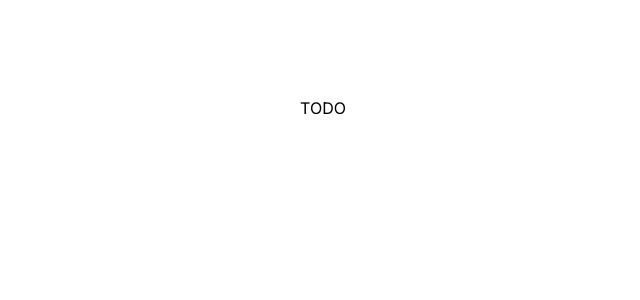
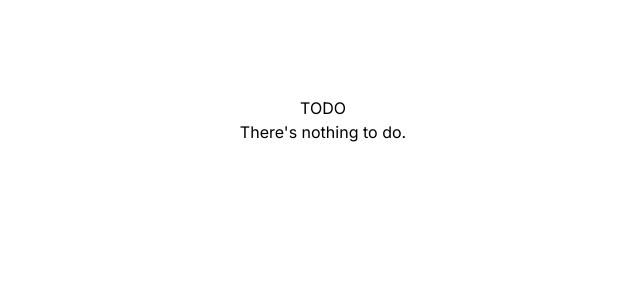
Before and after one commit to sarahc-dev/todolist-nextjs-api, a Next.js app: page / in a window 1280 px wide. Shown: the top 300 px of the page, without its empty margins (317-957 px from the left). Built offline with nearby package versions, Linux system fonts and the light colour scheme.

Commit message:
add first passing e2e test

```diff
--- a/app/page.tsx
+++ b/app/page.tsx
@@ -2,6 +2,7 @@ export default function Home() {
     return (
         <main className="flex min-h-screen flex-col items-center p-24">
             <h1>TODO</h1>
+            <p>There&apos;s nothing to do.</p>
         </main>
     );
 }
```
